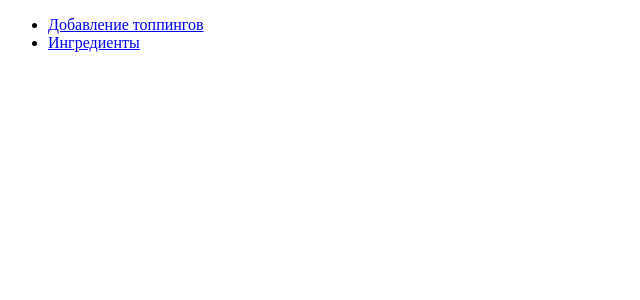
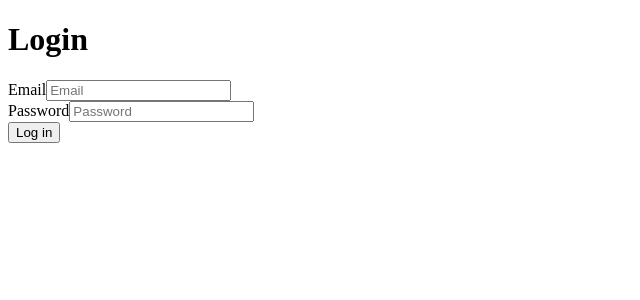
Before and after one commit to call007/artem-pizza, a React (Create React App) app in the folder admin/: page / in a window 1280 px wide. Shown: the top 300 px of the page, without its empty margins (0-640 px from the left). Built offline with nearby package versions, Linux system fonts and the light colour scheme; no server answers.

Commit message:
feat: sign in

```diff
--- a/admin/src/api.ts
+++ b/admin/src/api.ts
@@ -56,3 +56,27 @@ export const updateIngredient = (ingredientId: string, formData: FormData) =>
       throw new Error(response.statusText || ERROR_MESSAGE);
     }
   });
+
+export const serverLogin = (
+  email: string,
+  password: string
+): Promise<{ token: string }> =>
+  fetch(
+    `${process.env.REACT_APP_API_URL}/${process.env.REACT_APP_API_VERSION}/admin-auth/login`,
+    {
+      method: "POST",
+      body: JSON.stringify({
+        email,
+        password,
+      }),
+      headers: {
+        "Content-Type": "application/json",
+      },
+    }
+  ).then((response) => {
+    if (response.status === 200) {
+      return response.json();
+    } else {
+      throw new Error(response.statusText || ERROR_MESSAGE);
+    }
+  });
--- /dev/null
+++ b/admin/src/context/AuthContext.tsx
@@ -0,0 +1,33 @@
+import { createContext, PropsWithChildren, useContext, useState } from "react";
+import { Login } from "../pages/Login";
+
+const AuthContext = createContext(
+  {} as {
+    token: string | null;
+    isLoggedIn: boolean;
+    login: (newToken: string) => void;
+    logout: () => void;
+  }
+);
+
+export const AuthProvider = ({ children }: PropsWithChildren<unknown>) => {
+  const [token, setToken] = useState<string | null>(null);
+
+  const isLoggedIn = !!token;
+
+  const login = (newToken: string) => {
+    setToken(newToken);
+  };
+
+  const logout = () => {
+    setToken(null);
+  };
+
+  return (
+    <AuthContext.Provider value={{ token, isLoggedIn, login, logout }}>
+      {isLoggedIn ? children : <Login />}
+    </AuthContext.Provider>
+  );
+};
+
+export const useAuth = () => useContext(AuthContext);
--- a/admin/src/index.tsx
+++ b/admin/src/index.tsx
@@ -2,6 +2,7 @@ import React from "react";
 import ReactDOM from "react-dom";
 import { BrowserRouter } from "react-router-dom";
 import App from "./App";
+import { AuthProvider } from "./context/AuthContext";
 import { IngredientsProvider } from "./context/IngredientsContext";
 import reportWebVitals from "./reportWebVitals";
 
@@ -9,7 +10,9 @@ ReactDOM.render(
   <React.StrictMode>
     <IngredientsProvider>
       <BrowserRouter>
-        <App />
+        <AuthProvider>
+          <App />
+        </AuthProvider>
       </BrowserRouter>
     </IngredientsProvider>
   </React.StrictMode>,
--- /dev/null
+++ b/admin/src/pages/Login/index.tsx
@@ -0,0 +1,50 @@
+import { MouseEvent } from "react";
+import { useHistory } from "react-router-dom";
+import { serverLogin } from "../../api";
+import { useAuth } from "../../context/AuthContext";
+
+export function Login() {
+  const history = useHistory();
+  const { login } = useAuth();
+
+  const handleSubmit = (event: MouseEvent<HTMLFormElement>) => {
+    event.preventDefault();
+
+    // example@email.com
+    const email = event.currentTarget.email.value;
+    // password
+    const password = event.currentTarget.password.value;
+
+    serverLogin(email, password)
+      .then((data) => {
+        login(data.token);
+        history.push("/");
+      })
+      .catch((err) => {
+        console.error(err);
+        alert("Error logging in please try again");
+      });
+  };
+
+  return (
+    <>
+      <h1>Login</h1>
+
+      <form onSubmit={handleSubmit}>
+        <div>
+          <label>
+            Email
+            <input name="email" type="email" placeholder="Email" />
+          </label>
+        </div>
+        <div>
+          <label>
+            Password
+            <input name="password" type="password" placeholder="Password" />
+          </label>
+        </div>
+        <button type="submit">Log in</button>
+      </form>
+    </>
+  );
+}
```
Also changed, not shown: 1 other file (tests, documents, lock files or other folders).
